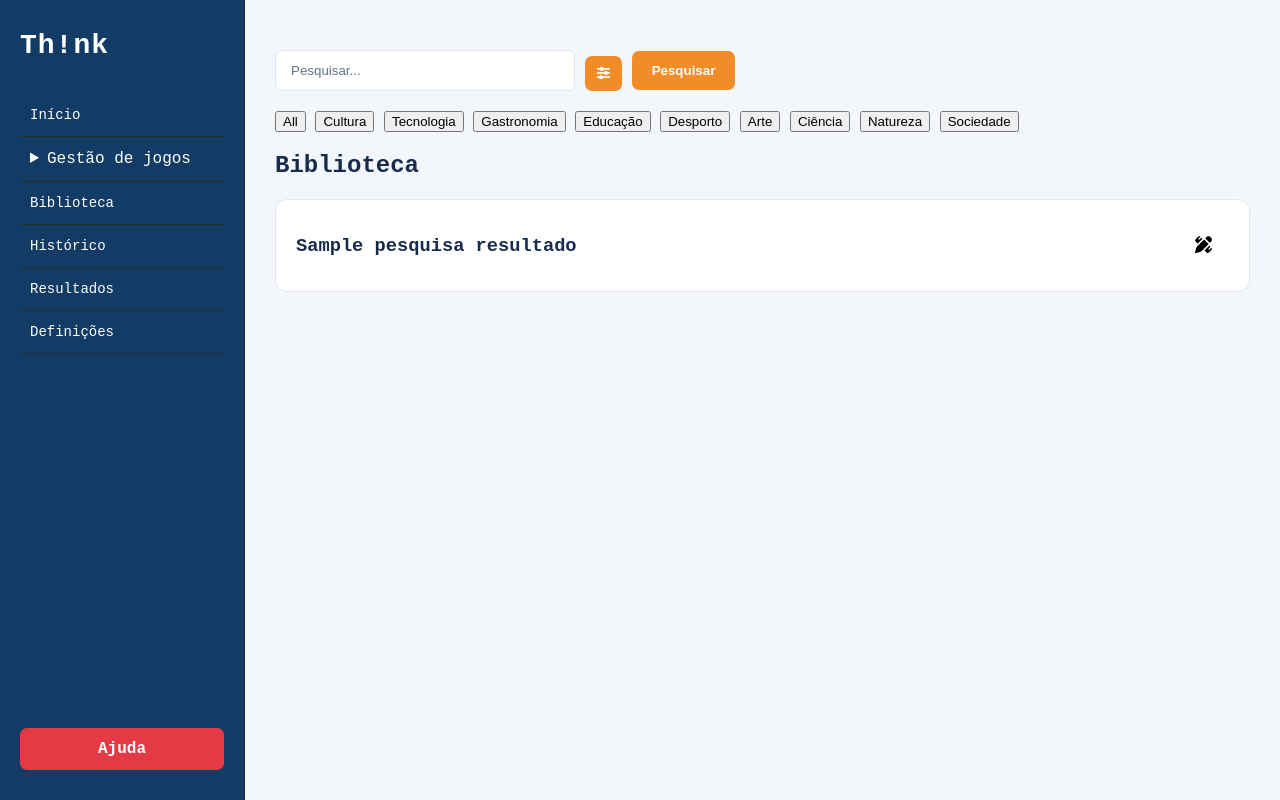
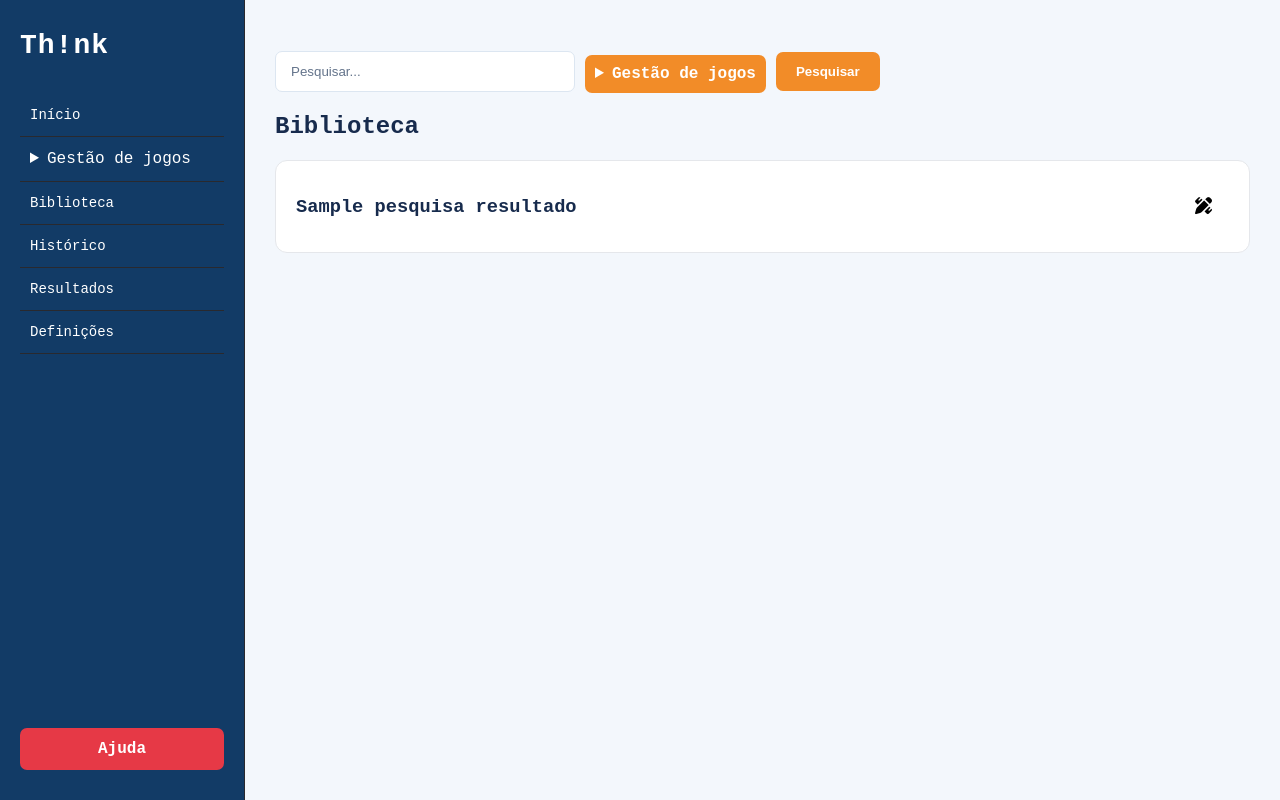
Before and after one commit to JeoveteSanza/RC1_6_Think, a PHP site: template public/views/organizador.php in a window 1280 px wide, after a click on "Biblioteca". Run offline with PHP 8.4, Linux system fonts and the light colour scheme; the template is opened without the code that fills it: most values are stand-ins (such as "Sample title", 1, 10 or a date in 2020).

Commit message:
coreçao

```diff
--- a/app/model/JogosModel.php
+++ b/app/model/JogosModel.php
@@ -2,8 +2,6 @@
 
 class JogosModel
 {
-
-
     public function getJogos()
         {
             return $this->jogos;
--- a/public/views/organizador.php
+++ b/public/views/organizador.php
@@ -63,8 +63,7 @@
                         <header class="card-header">
                             <h2>Participantes</h2>
                         </header>
-                        <p>10
-                        <p>
+                        <p>10</p>
                     </div>
 
                 </article>
@@ -117,10 +116,11 @@
                 <form method="GET" action="index.php#biblioteca">
                     <input type="hidden" name="acao" value="organizador">
                     <input type="text" name="pesquisa" placeholder="Pesquisar...">
-                    <button class="filtro"><i class="fa-solid fa-sliders"></i></button>
-                    <button class="btn" type="submit">Pesquisar</button>
-                </form>
-            </div>
+
+                    <details class="filtro">
+                        <summary>Gestão de jogos</summary>
+
+                        <div class="conteudo">
                             <div class="filter-buttons">
                                 <button data-category="all" class="active">All</button>
                                 <button data-category="Cultura">Cultura</button>
@@ -132,6 +132,12 @@
                                 <button data-category="Ciência">Ciência</button>
                                 <button data-category="Natureza">Natureza</button>
                                 <button data-category="Sociedade">Sociedade</button>
+                            </div>
+                        </div>
+                    </details>
+
+                    <button class="btn" type="submit">Pesquisar</button>
+                </form>
             </div>
             <h2>Biblioteca</h2>
             <?php if (empty($pesquisaResultado) && $pesquisa !== ''): ?>
```
Also changed, not shown: app/controllers/controller.php (indentation only). Lines whose indentation alone changed are shown as unchanged.
